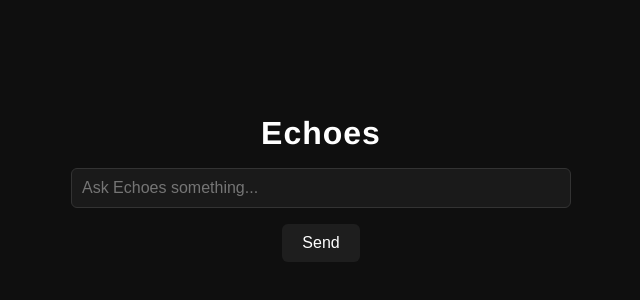
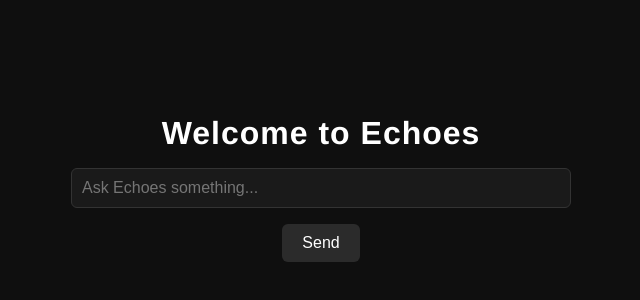
Before and after one commit to echoesai/g.core, a plain HTML site: page web/index.html in a window 1280 px wide. Shown: the part 212-512 px from the top of the page, without its empty margins (319-959 px from the left). Drawn offline with Linux system fonts and the light colour scheme.

Commit message:
Update index.html

```diff
--- a/web/index.html
+++ b/web/index.html
@@ -42,7 +42,7 @@
     }
 
     button {
-      background-color: #1e1e1e;
+      background-color: #2b2b2b;
       color: #fff;
       border: none;
       padding: 10px 20px;
@@ -53,12 +53,12 @@
     }
 
     button:hover {
-      background-color: #333;
+      background-color: #3a3a3a;
     }
   </style>
 </head>
 <body>
-  <h1>Echoes</h1>
+  <h1>Welcome to Echoes</h1>
   <input type="text" placeholder="Ask Echoes something..." />
   <button>Send</button>
 </body>
```
